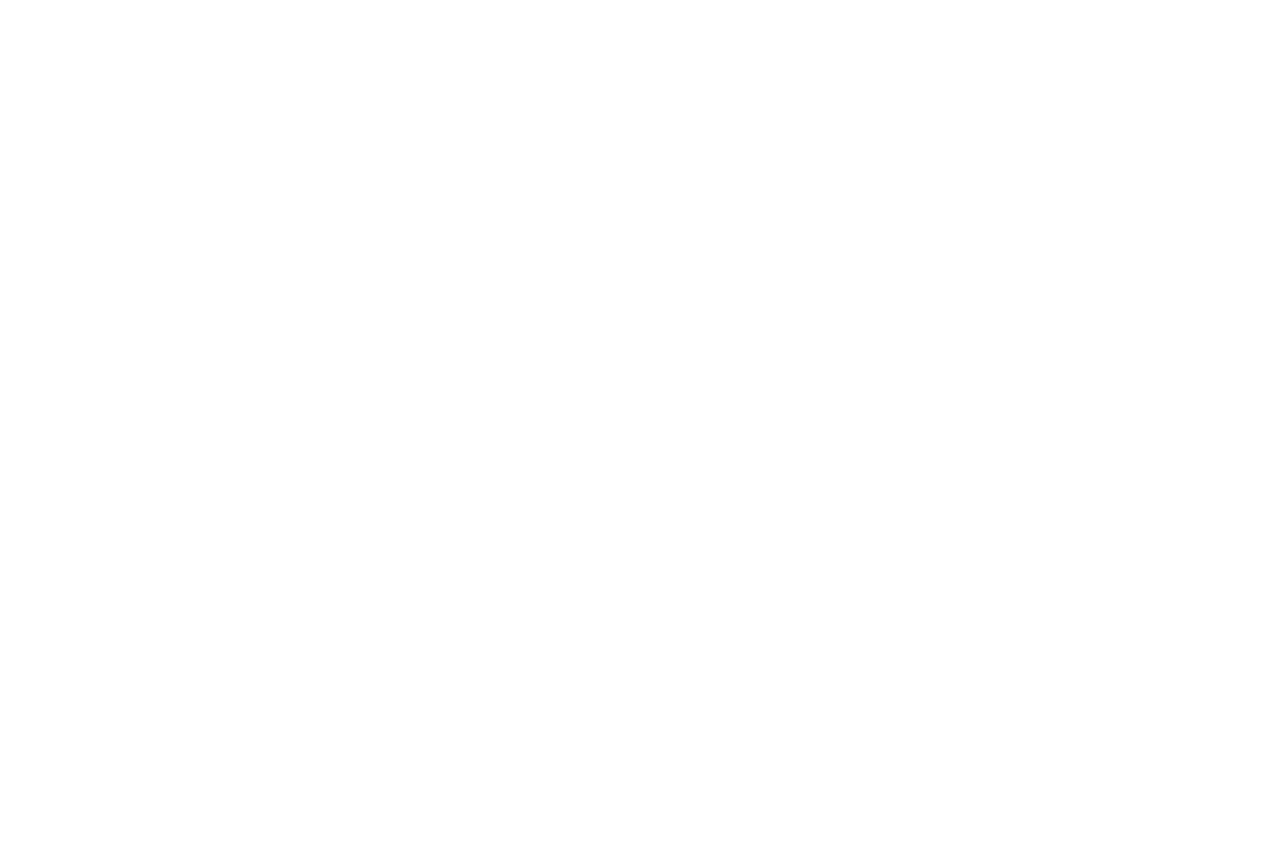
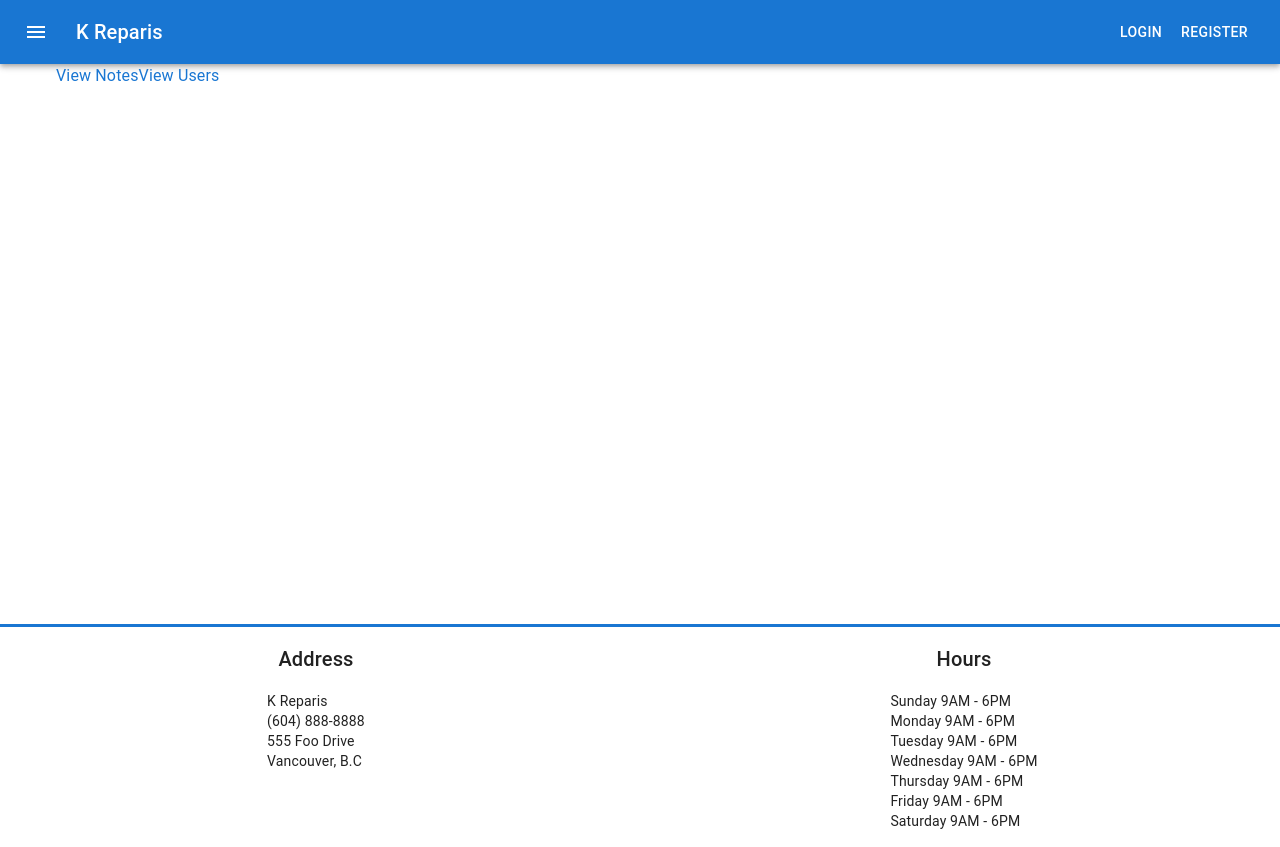
Before and after one commit to kanemds/MERN-E-commerce-project, a React (Create React App) app in the folder client/: page /dash in a window 1280 px wide. Before the commit this address had no page. Before the commit the page ends 800 px from the top, so only its background shows below. Built offline with nearby package versions, Linux system fonts and the light colour scheme.

Commit message:
added userlist and notelist for dashBoard page

```diff
--- a/client/src/App.js
+++ b/client/src/App.js
@@ -1,8 +1,12 @@
 import { BrowserRouter, Route, Routes } from 'react-router-dom'
 import Layout from './components/Layout'
-import Login from './components/Login'
-import Register from './components/Register'
+import Login from './pages/Login'
+import Register from './pages/Register'
 import Public from './pages/Public'
+import DashBoard from './pages/DashBoard'
+import UserList from './pages/UserList'
+import NoteList from './pages/NoteList'
+import DashBoardLayout from './components/DashBoardLayout'
 
 
 function App() {
@@ -13,6 +17,20 @@ function App() {
           <Route index element={<Public />} />
           <Route path='login' element={<Login />} />
           <Route path='register' element={<Register />} />
+
+          <Route path='dash' element={<DashBoardLayout />}>
+
+            <Route index element={<DashBoard />} />
+
+            <Route path='users'>
+              <Route index element={<UserList />} />
+            </Route>
+
+            <Route path='notes'>
+              <Route index element={<NoteList />} />
+            </Route>
+
+          </Route>
         </Route>
       </Routes>
 
--- /dev/null
+++ b/client/src/components/DashBoardLayout.js
@@ -0,0 +1,8 @@
+import React from 'react'
+import { Outlet } from 'react-router-dom'
+
+const DashBoardLayout = () => {
+  return <Outlet />
+}
+
+export default DashBoardLayout
--- a/client/src/components/Layout.js
+++ b/client/src/components/Layout.js
@@ -2,8 +2,8 @@
 import React from 'react'
 import { Outlet } from 'react-router-dom'
 import { styled } from '@mui/material/styles'
-import Footer from "./Footer"
-import Navbar from "./Navbar"
+import Footer from './Footer'
+import Navbar from './Navbar'
 import { Container } from "@mui/system"
 
 const Wrapper = styled(Container)(() => ({
--- /dev/null
+++ b/client/src/pages/DashBoard.js
@@ -0,0 +1,18 @@
+
+import React from 'react'
+import { Box, Link } from '@mui/material'
+
+
+
+
+
+const DashBoard = () => {
+  return (
+    <Box>
+      <Link href='/dash/notes' underline='none'>View Notes</Link>
+      <Link href='/dash/users' underline='none'>View Users</Link>
+    </Box>
+  )
+}
+
+export default DashBoard
--- a/client/src/components/Login.js
+++ b/client/src/pages/Login.js
@@ -1,4 +1,5 @@
 import React from 'react'
+
 
 const Login = () => {
   return (
--- /dev/null
+++ b/client/src/pages/NoteList.js
@@ -0,0 +1,9 @@
+import React from 'react'
+
+const NoteList = () => {
+  return (
+    <div>NoteList</div>
+  )
+}
+
+export default NoteList
--- /dev/null
+++ b/client/src/pages/UserList.js
@@ -0,0 +1,9 @@
+import React from 'react'
+
+const UserList = () => {
+  return (
+    <div>UserList</div>
+  )
+}
+
+export default UserList
```
Also changed, not shown: client/src/pages/Register.js (renamed from client/src/components/Register.js).
